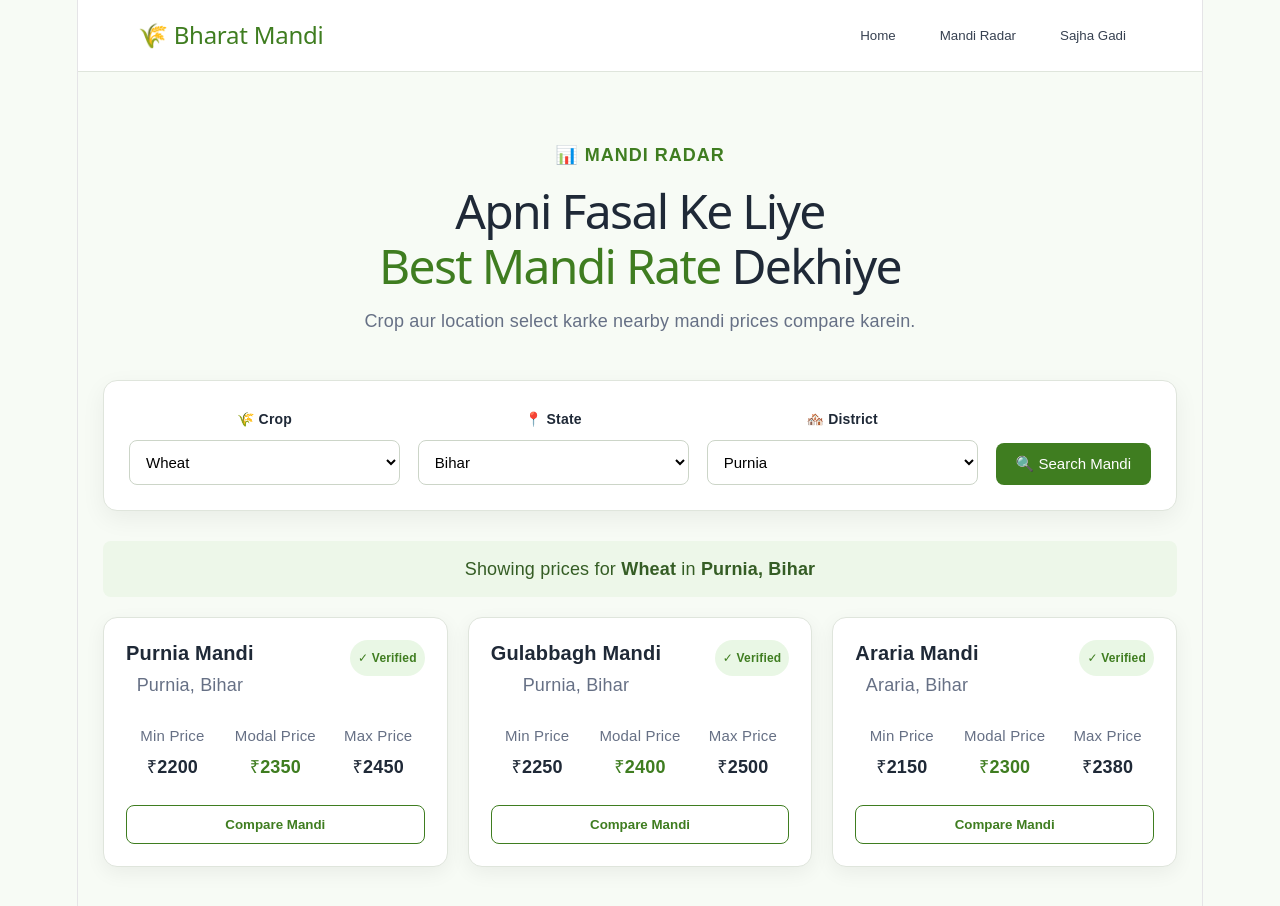
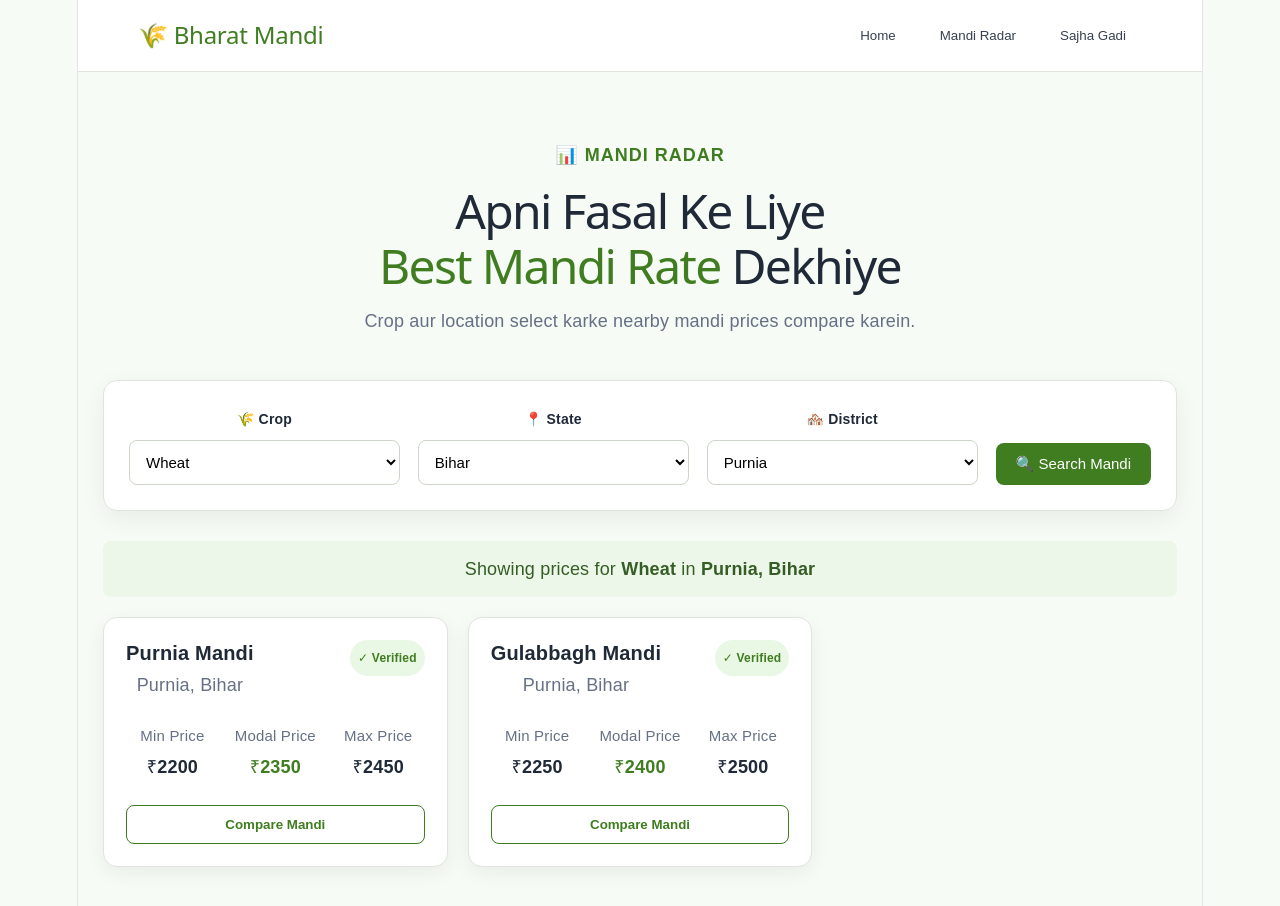
Before and after one commit to NK0018/bharat-mandi-hackathon, a React (Vite) app: page / in a window 1280 px wide. Shown: the top 906 px of the page. Built offline with nearby package versions, Linux system fonts and the light colour scheme.

Commit message:
Add mandi result handling

```diff
--- a/src/App.jsx
+++ b/src/App.jsx
@@ -30,6 +30,11 @@ function App() {
       modal: 2300,
     },
   ]
+  const filteredMandiData = mandiData.filter(
+    (mandi) =>
+      mandi.location.includes(state) &&
+      mandi.location.includes(district)
+  )
 
   return (
     <div className="app">
@@ -110,7 +115,6 @@ function App() {
           className="search-btn"
           onClick={() => {
             setSearched(true);
-            alert("SEARCH CLICKED");
           }}
           >
           🔍 Search Mandi
@@ -132,8 +136,13 @@ function App() {
 
         {/* Mandi Cards */}
         <div className="mandi-grid">
+           {searched && filteredMandiData.length === 0 && (
+              <p className="no-result">
+                No mandi found for this location.
+              </p>
+            )}
 
-          {mandiData.map((mandi) => (
+          {filteredMandiData.map((mandi) => (
             <div className="mandi-card" key={mandi.name}>
 
               <div className="mandi-card-header">
```
